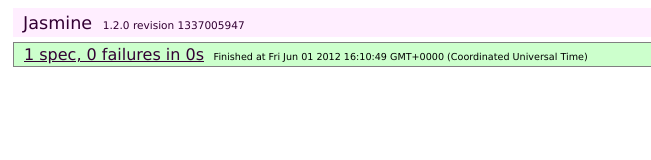
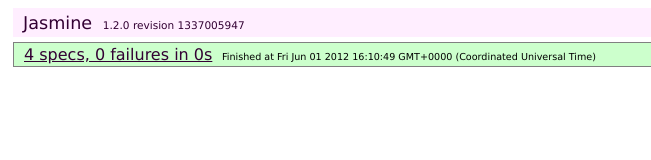
Before and after one commit to tetsuwo/website-blocker-chrome.ext, a plain HTML site: page test/test.html in a window 1280 px wide. Shown: the full height of the page, 0-651 px from the left. Drawn offline with Linux system fonts and the light colour scheme.

Commit message:
updated test code, modified special thanks

```diff
--- a/src/js/website-blocker.js
+++ b/src/js/website-blocker.js
@@ -8,22 +8,48 @@
  * Date: 2010-11-21
  */
 
+
 function WebsiteBlocker() {
     this.blockedList = null;
     this.date = null;
     this.time = null;
+
+    // debug mode
     this.debug = false;
+
+    // on/off for time limit function
     this.disabledTimeLimit = false;
 }
 
-WebsiteBlocker.prototype = {
-    blocked: function(id, url) {
+
+(function( WB, undef ) {
+
+
+/**
+ * For Block the tab of target ID
+ *
+ * @param id  {String} ID of target tab
+ * @param url {String} URL of target tab
+ */
+WB.prototype.blocked = function(id, url) {
     chrome.tabs.update(id, {
         url: chrome.extension.getURL('blocked.html') + '?url=' + encodeURIComponent(url)
     });
-    },
-    isBlocked: function(taburl, regexp, time) {
-        if (taburl.search(new RegExp(regexp, 'ig')) > 5) {
+};
+
+
+/**
+ * Is blocked the URL?
+ *
+ * @param url    {String}
+ * @param regexp {String}
+ * @param time   {Array}
+ */
+WB.prototype.isBlocked = function(url, regexp, time) {
+
+    this.logger(url.search(new RegExp(regexp, 'ig')));
+
+    if (url.search(new RegExp(regexp, 'ig')) > 5) {
         if (this.disabledTimeLimit) {
             return true;
         }
@@ -42,8 +68,16 @@
     }
 
     return false;
-    },
-    toString: function(list) {
+};
+
+
+/**
+ * To string
+ *
+ * @param list {Array}
+ */
+WB.prototype.toString = function(list) {
+
     var result = [];
 
     for (var key in list) {
@@ -52,8 +86,16 @@
     }
 
     return result.join('\n');
-    },
-    toFormat: function(text) {
+};
+
+
+/**
+ * To format
+ *
+ * @param text {String}
+ */
+WB.prototype.toFormat = function(text) {
+
     var rows, row, URLTime, line, BLOCKED = [];
     rows = text.split('\n');
 
@@ -71,14 +113,22 @@
                 line.time = row.replace(/\s/g, '').replace(URLTime[0], '').split(',');
             }
 
-                line.regexp = URLTime[0].replace('.', '\\.');
+            line.regexp = URLTime[0].replace(/\./g, '\\.');
             BLOCKED.push(line);
         }
     }
 
     return BLOCKED;
-    },
-    makeTime: function() {
+};
+
+
+/**
+ * Make time
+ *
+ * @param none
+ */
+WB.prototype.makeTime = function() {
+
     this.date = new Date();
     var hh = this.date.getHours();
     var mm = this.date.getMinutes();
@@ -92,8 +142,18 @@
     }
 
     return this.time = hh.toString() + mm.toString();
-    },
-    checkUrl: function(id, url, testmode) {
+};
+
+
+/**
+ * Check URL
+ *
+ * @param id       {String}
+ * @param url      {String}
+ * @param testmode {Boolean}
+ */
+WB.prototype.checkUrl = function(id, url, testmode) {
+
     this.blockedList = ls.get('blocked_list');
 
     if (this.blockedList) {
@@ -113,13 +173,28 @@
     }
 
     return false;
-    },
-    logger: function(a) {
+};
+
+
+/**
+ * Logger
+ *
+ * @param a {Any}
+ */
+WB.prototype.logger = function(a) {
     if (this.debug) {
         console.log(a);
     }
-    },
-    run: function(tab) {
+};
+
+
+/**
+ * Run Website Blocker!
+ *
+ * @param tab {Object}
+ */
+WB.prototype.run = function(tab) {
+
     this.logger(tab);
 
     if (ls.get('blocked_disabled')) {
@@ -131,5 +206,7 @@
     }
 
     return true;
-    }
 };
+
+
+})(WebsiteBlocker);
--- a/test/test.js
+++ b/test/test.js
@@ -2,9 +2,11 @@
 
     var testdata = {
     };
+    var blockedArray = [];
 
     it('default', function() {
         var wb = new WebsiteBlocker();
+
         expect(wb.blockedList).toBeNull();
         expect(wb.date).toBeNull();
         expect(wb.time).toBeNull();
@@ -12,4 +14,51 @@
         expect(wb.disabledTimeLimit).toBeFalsy();
     });
 
+    it('isBlocked', function() {
+        var wb = new WebsiteBlocker();
+        wb.debug = true;
+        wb.disabledTimeLimit = true;
+
+        expect(wb.debug).toBeTruthy(
+            wb.isBlocked('http://www.yahoo.co.jp', 'yahoo\.co\.jp', [])
+        );
+    });
+
+    it('toFormat', function() {
+        var wb = new WebsiteBlocker();
+        wb.debug = true;
+        wb.disabledTimeLimit = true;
+
+        var text = '';
+        text += '(facebook|twitter).com 0000-0730,0945-1159\n';
+        text += 'yahoo.co.jp';
+        var data = blockedArray = wb.toFormat(text);
+        console.log(data);
+
+        expect(data.length).toEqual(2);
+
+        expect(data[0].url).toEqual('(facebook|twitter).com');
+        expect(data[0].regexp).toEqual('(facebook|twitter)\\.com');
+        expect(data[0].time.length).toEqual(2);
+
+        expect(data[1].url).toEqual('yahoo.co.jp');
+        expect(data[1].regexp).toEqual('yahoo\\.co\\.jp');
+        expect(data[1].time.length).toEqual(0);
+    });
+
+    it('toString', function() {
+        var wb = new WebsiteBlocker();
+        wb.debug = true;
+        wb.disabledTimeLimit = true;
+
+        var text = '';
+        text += '(facebook|twitter).com 0000-0730,0945-1159\n';
+        text += 'yahoo.co.jp ';
+
+        var data = wb.toString(blockedArray);
+        console.log(data);
+
+        expect(data).toEqual(text);
+    });
+
 });
```
Also changed, not shown: src/options.html (+10 -3 lines), test/test.html (+0 -2 lines). Lines whose indentation alone changed are shown as unchanged.
